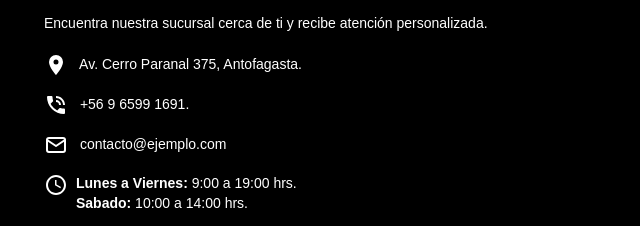
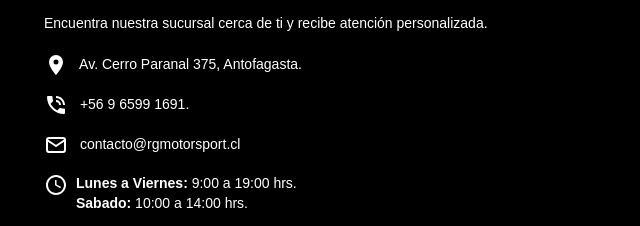
Before and after one commit to venpudev/rg-motor-sport, an Astro site: page / in a window 1280 px wide. Shown: the part 3705-3931 px from the top of the page, 640-1280 px from the left. Built offline with nearby package versions, Linux system fonts and the light colour scheme; Astro itself is replaced by a stand-in of ours; no server answers.

Commit message:
correcion de contacto

```diff
--- a/src/components/maps/Maps.astro
+++ b/src/components/maps/Maps.astro
@@ -29,7 +29,7 @@
           </div>
           <div class="text-xl md:text-sm mb-4">
             <Icon name="email" class="w-6 h-6 inline-block mr-2" />
-             contacto@ejemplo.com
+             contacto@rgmotorsport.cl
           </div>
           <div class="text-xl md:text-sm flex mb-4">
             <Icon name="clock" class="w-6 h-6 inline-block mr-2" />
```
